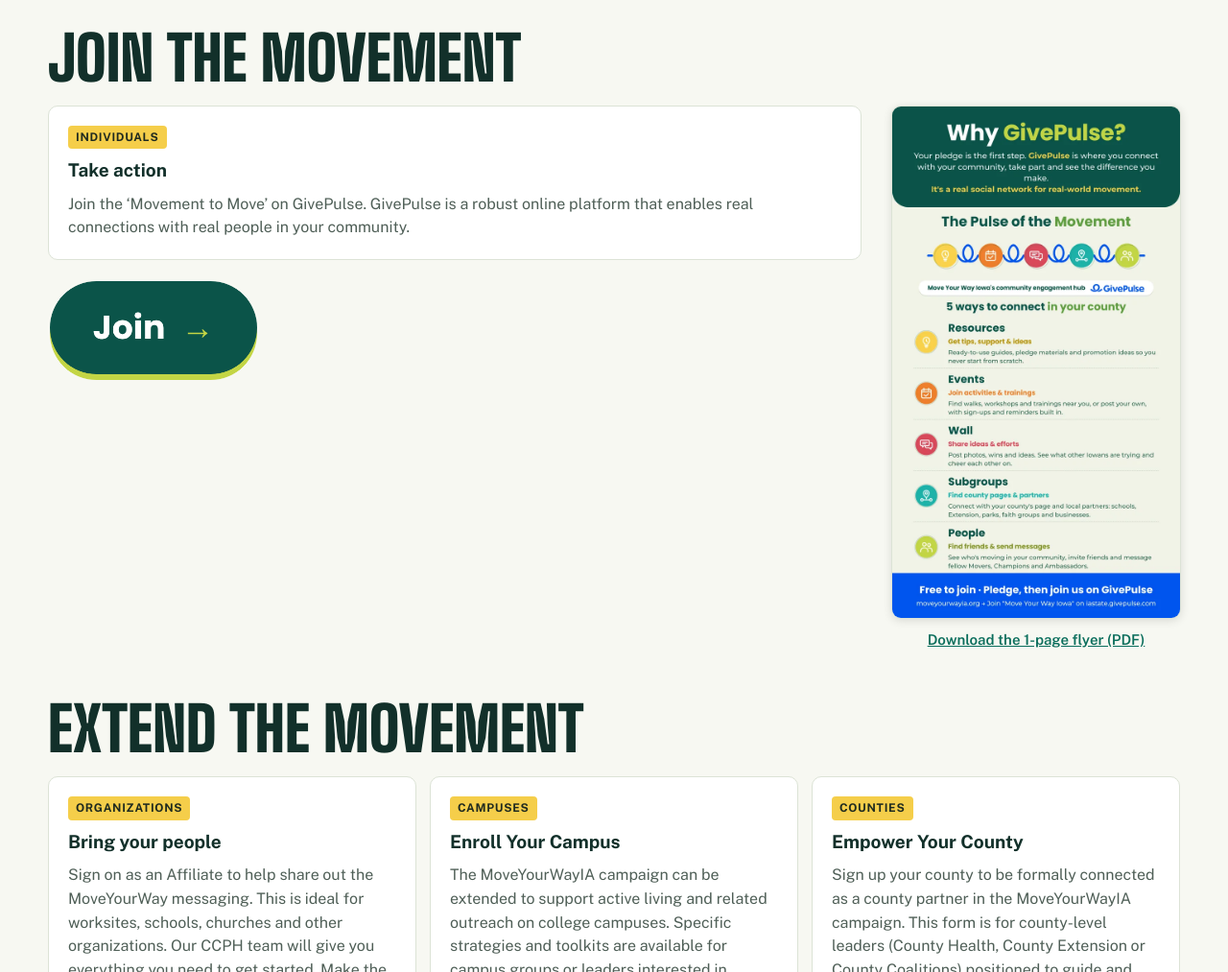
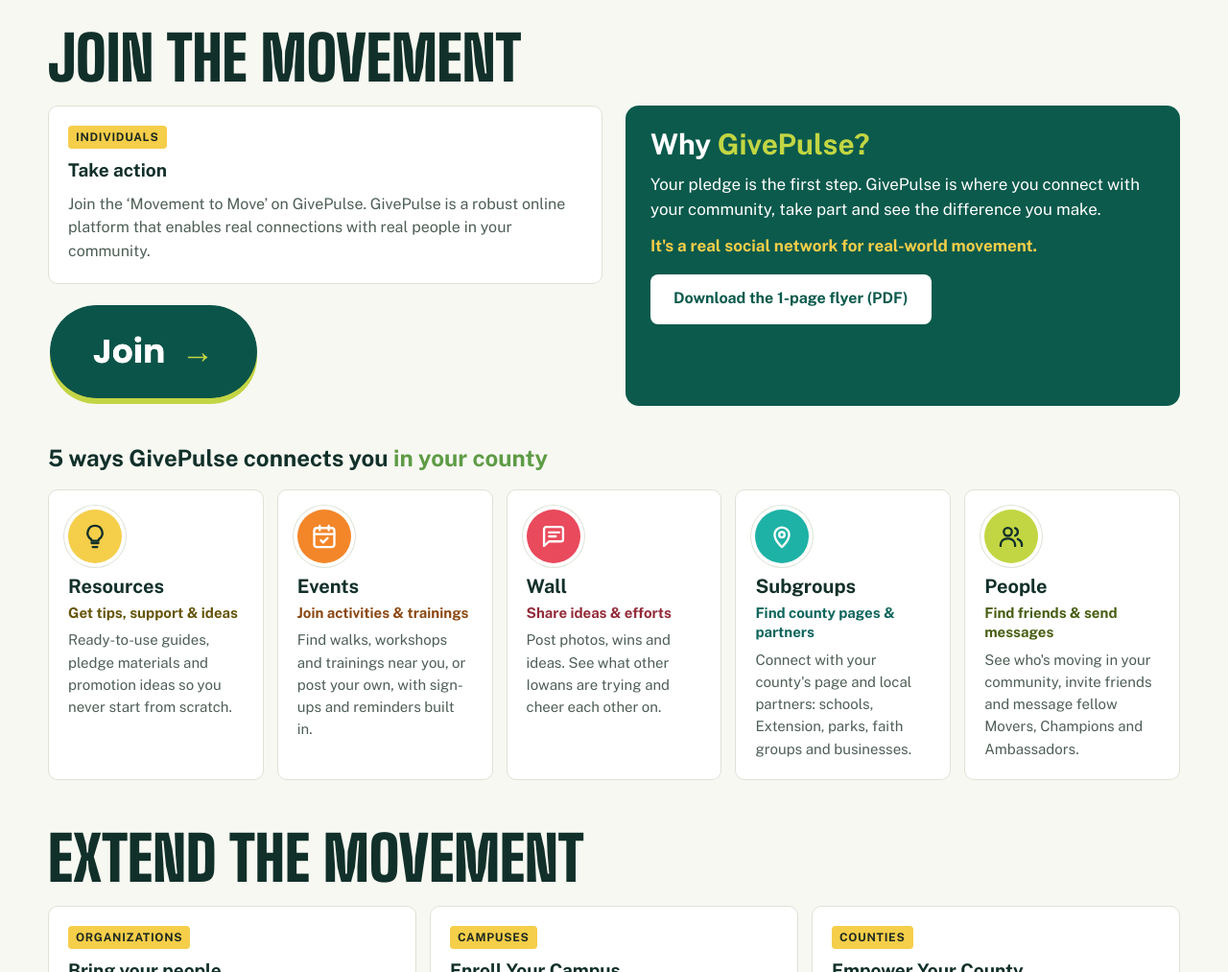
Before and after one commit to gregwelk/MoveYourWayIA, a plain HTML site: page index.html in a window 1280 px wide. Shown: the part 980-1993 px from the top of the page at 96% size. Drawn offline with nearby package versions, Linux system fonts and the light colour scheme.

Commit message:
Replace Why GivePulse image with readable text cards
The five ways to connect are now HTML cards with icons, and the intro
panel carries the flyer download. Removes the unused web image.

Co-Authored-By: Claude Opus 5.5 <noreply@anthropic.com>

```diff
--- a/index.html
+++ b/index.html
@@ -147,7 +147,7 @@ ol.steps b{display:block;font-size:17px}
 .res h3{font-size:19px}
 .res .feature{border:2px solid var(--gold)}
 .sub-h{font-size:clamp(28px,3.8vw,38px);margin:52px 0 18px}
-.join-grid{display:grid;grid-template-columns:minmax(0,1fr) 300px;gap:32px;align-items:start}
+.join-grid{display:grid;grid-template-columns:repeat(auto-fit,minmax(300px,1fr));gap:24px;align-items:stretch}
 .join-main{display:flex;flex-direction:column;gap:20px;align-items:flex-start}
 .join-card{padding:20px;display:flex;flex-direction:column;gap:8px;align-self:stretch}
 .join-card h3{font-size:19px}
@@ -155,10 +155,20 @@ ol.steps b{display:block;font-size:17px}
 .join-btn img{display:block;width:220px;height:auto;transition:transform .15s}
 .join-btn:hover img{transform:translateY(-1px)}
 .join-btn:focus-visible{outline:3px solid var(--link);outline-offset:4px}
-.gp-graphic{display:flex;flex-direction:column;gap:10px;align-items:center;text-align:center;margin:0}
-.gp-graphic img{display:block;width:100%;height:auto;border-radius:10px;border:1px solid var(--line);box-shadow:0 2px 10px rgba(0,0,0,.12)}
-.gp-graphic figcaption{font-size:15px;font-weight:600}
-@media (max-width:760px){.join-grid{grid-template-columns:1fr}.gp-graphic{max-width:320px;justify-self:center}}
+.gp-intro{background:#0B5A4C;color:#FFFFFF;border-radius:14px;padding:24px 26px;display:flex;flex-direction:column;gap:12px}
+.gp-intro h3{font-size:30px;line-height:1.1;color:#FFFFFF}
+.gp-intro h3 span{color:#C2D643}
+.gp-intro p{margin:0;font-size:17px;line-height:1.55}
+.gp-intro .gp-kicker{color:#F5CE4A;font-weight:700}
+.gp-intro .btn{align-self:flex-start;margin-top:4px;background:#FFFFFF;color:#0B5A4C}
+.gp-ways-h{font-size:24px;margin:36px 0 14px}
+.gp-ways-h span{color:var(--leaf)}
+.gp-ways{list-style:none;margin:0;padding:0;display:grid;grid-template-columns:repeat(auto-fit,minmax(200px,1fr));gap:14px}
+.gp-way{padding:20px;display:flex;flex-direction:column;gap:6px}
+.gp-way .ico{width:56px;height:56px;border-radius:50%;display:flex;align-items:center;justify-content:center;margin-bottom:6px;box-shadow:0 0 0 4px var(--surface),0 0 0 5px var(--line)}
+.gp-way h4{margin:0;font-size:20px;line-height:1.2}
+.gp-way .sub{font-size:15px;font-weight:700;line-height:1.35}
+.gp-way p{margin:0;font-size:15px;line-height:1.55;color:var(--muted)}
 .tag{align-self:flex-start;font-size:12px;font-weight:700;letter-spacing:.06em;text-transform:uppercase;background:var(--gold);color:var(--gold-ink);padding:3px 8px;border-radius:4px}
 
 .sis{display:grid;grid-template-columns:minmax(0,1fr) 220px;gap:32px;align-items:start}
@@ -257,11 +267,22 @@ footer .wrap{padding-block:24px;display:flex;flex-wrap:wrap;gap:8px 24px;justify
             <img src="assets/givepulse/MYWIA-Join-Button.png" alt="Join Move Your Way Iowa on GivePulse" width="220" height="107">
           </a>
         </div>
-        <figure class="gp-graphic">
-          <img src="assets/givepulse/why-givepulse.webp" width="300" height="533" loading="lazy" alt="Why GivePulse? Your pledge is the first step; GivePulse is where you connect with your community. Five ways to connect in your county: Resources, Events, Wall, Subgroups and People. Free to join.">
-          <figcaption><a href="assets/givepulse/Why-GivePulse-MYWIA-Handout.pdf" download target="_blank" rel="noopener">Download the 1-page flyer (PDF)</a></figcaption>
-        </figure>
+        <aside class="gp-intro" aria-labelledby="why-gp-h">
+          <h3 id="why-gp-h">Why <span>GivePulse?</span></h3>
+          <p>Your pledge is the first step. GivePulse is where you connect with your community, take part and see the difference you make.</p>
+          <p class="gp-kicker">It's a real social network for real-world movement.</p>
+          <a class="btn" href="assets/givepulse/Why-GivePulse-MYWIA-Handout.pdf" download target="_blank" rel="noopener">Download the 1-page flyer (PDF)</a>
+        </aside>
       </div>
+
+      <h3 class="gp-ways-h">5 ways GivePulse connects you <span>in your county</span></h3>
+      <ul class="gp-ways">
+        <li class="card gp-way"><span class="ico" style="background:#F5CE4A;color:#12302A"><svg width="28" height="28" viewBox="0 0 24 24" fill="none" stroke="currentColor" stroke-width="2" stroke-linecap="round" stroke-linejoin="round" aria-hidden="true"><path d="M9 18h6"/><path d="M10 21.5h4"/><path d="M12 2.5a6.5 6.5 0 0 0-3.8 11.8c.5.4.8 1 .8 1.6V16h6v-.1c0-.6.3-1.2.8-1.6A6.5 6.5 0 0 0 12 2.5z"/></svg></span><h4>Resources</h4><span class="sub" style="color:color-mix(in srgb,#7A5D00 80%,var(--ink))">Get tips, support & ideas</span><p>Ready-to-use guides, pledge materials and promotion ideas so you never start from scratch.</p></li>
+        <li class="card gp-way"><span class="ico" style="background:#F38629;color:#FFFFFF"><svg width="28" height="28" viewBox="0 0 24 24" fill="none" stroke="currentColor" stroke-width="2" stroke-linecap="round" stroke-linejoin="round" aria-hidden="true"><rect x="3" y="4.5" width="18" height="17" rx="2.5"/><path d="M8 2.5v4"/><path d="M16 2.5v4"/><path d="M3 10h18"/><path d="m9 15.5 2 2 4-4"/></svg></span><h4>Events</h4><span class="sub" style="color:color-mix(in srgb,#A84E0C 80%,var(--ink))">Join activities & trainings</span><p>Find walks, workshops and trainings near you, or post your own, with sign-ups and reminders built in.</p></li>
+        <li class="card gp-way"><span class="ico" style="background:#E94A5C;color:#FFFFFF"><svg width="28" height="28" viewBox="0 0 24 24" fill="none" stroke="currentColor" stroke-width="2" stroke-linecap="round" stroke-linejoin="round" aria-hidden="true"><path d="M20.5 14.5a2 2 0 0 1-2 2H8l-4.5 4v-15a2 2 0 0 1 2-2h13a2 2 0 0 1 2 2z"/><path d="M8 8.5h9"/><path d="M8 12h6"/></svg></span><h4>Wall</h4><span class="sub" style="color:color-mix(in srgb,#B32A3D 80%,var(--ink))">Share ideas & efforts</span><p>Post photos, wins and ideas. See what other Iowans are trying and cheer each other on.</p></li>
+        <li class="card gp-way"><span class="ico" style="background:#1EB2A6;color:#FFFFFF"><svg width="28" height="28" viewBox="0 0 24 24" fill="none" stroke="currentColor" stroke-width="2" stroke-linecap="round" stroke-linejoin="round" aria-hidden="true"><path d="M12 21.5s6.5-5.6 6.5-11a6.5 6.5 0 0 0-13 0c0 5.4 6.5 11 6.5 11z"/><circle cx="12" cy="10.5" r="2.4"/></svg></span><h4>Subgroups</h4><span class="sub" style="color:color-mix(in srgb,#0C7268 80%,var(--ink))">Find county pages & partners</span><p>Connect with your county's page and local partners: schools, Extension, parks, faith groups and businesses.</p></li>
+        <li class="card gp-way"><span class="ico" style="background:#C2D643;color:#12302A"><svg width="28" height="28" viewBox="0 0 24 24" fill="none" stroke="currentColor" stroke-width="2" stroke-linecap="round" stroke-linejoin="round" aria-hidden="true"><circle cx="9" cy="8" r="3.6"/><path d="M2.5 20.5v-.8A5.7 5.7 0 0 1 8.2 14h1.6a5.7 5.7 0 0 1 5.7 5.7v.8"/><path d="M15.5 4.6a3.6 3.6 0 0 1 0 6.8"/><path d="M21.5 20.5v-.8a5.7 5.7 0 0 0-3.6-5.3"/></svg></span><h4>People</h4><span class="sub" style="color:color-mix(in srgb,#556A0C 80%,var(--ink))">Find friends & send messages</span><p>See who's moving in your community, invite friends and message fellow Movers, Champions and Ambassadors.</p></li>
+      </ul>
 
       <h2 class="title sub-h" id="extend-movement-h">Extend the Movement</h2>
       <div class="res">
```
Also changed, not shown: assets/givepulse/why-givepulse.webp (deleted).
